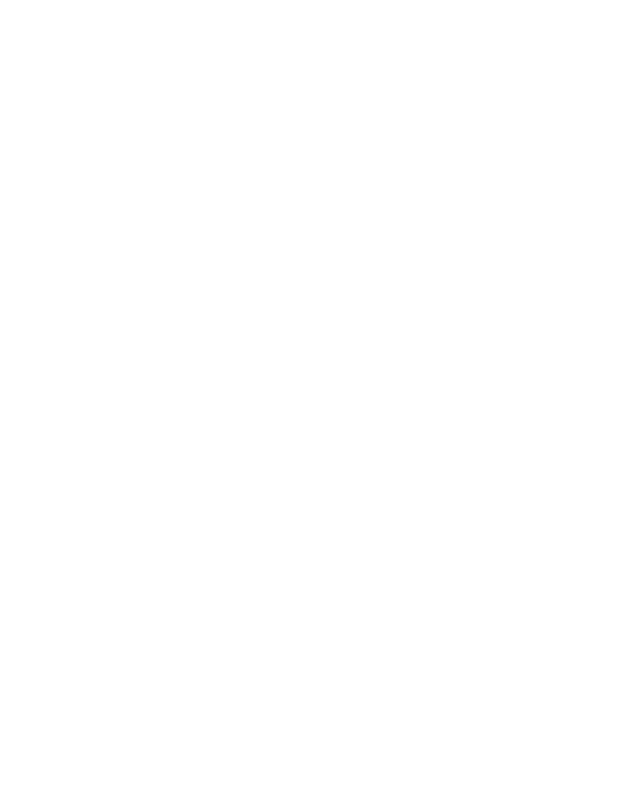
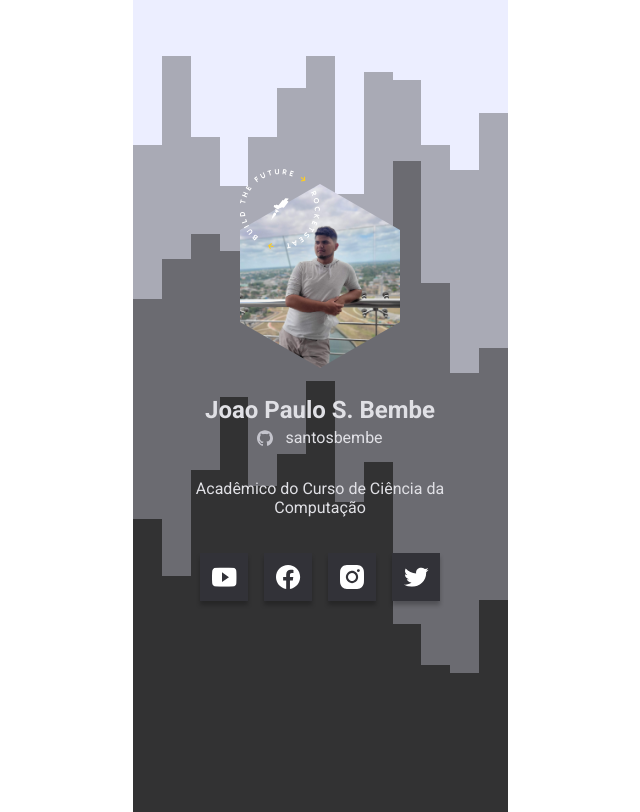
Before and after one commit to jpsantosbembe/Programa--o-web, a plain HTML site: page index.html in a window 1280 px wide. Shown: the whole page, without its empty margins (320-960 px from the left). Drawn offline with Linux system fonts and the light colour scheme.

Commit message:
Final da segunda aula NLW

```diff
--- a/index.html
+++ b/index.html
@@ -1,12 +1,57 @@
 <!DOCTYPE html>
-<html lang="en">
-<head>
-    <meta charset="UTF-8">
-    <meta http-equiv="X-UA-Compatible" content="IE=edge">
-    <meta name="viewport" content="width=device-width, initial-scale=1.0">
-    <title>Document</title>
-</head>
-<body>
+<html lang="pr-BR">
+  <head>
+    <title>@santosbembe</title>
+    <link rel="stylesheet" href="style.css" />
+    <link rel="preconnect" href="https://fonts.googleapis.com" />
+    <link rel="preconnect" href="https://fonts.gstatic.com" crossorigin />
+    <link
+      href="https://fonts.googleapis.com/css2?family=Roboto:wght@400;700&display=swap"
+      rel="stylesheet"
+    />
+  </head>
 
-</body>
+  <body>
+    <main>
+      <div class="container">
+        <div class="avatar">
+          <span>
+            <img src="images/logo.svg" alt="Selo UFOPA" />
+          </span>
+          <img src="images/jp.jpg" alt="Foto Pessoal" />
+        </div>
+
+        <h1>Joao Paulo S. Bembe</h1>
+
+        <a href="https://instagram.com/santosbembe">
+          <img src="images/github.svg" alt="Icone gitHub" /> santosbembe</a
+        >
+
+        <p>Acadêmico do Curso de Ciência da Computação</p>
+
+        <ul>
+          <li>
+            <a href="https://youtube.com" target="_blank">
+              <img src="images/youTube.svg" alt="Icone YouTube" />
+            </a>
+          </li>
+          <li>
+            <a href="https://facebook.com" target="_blank">
+              <img src="images/facebook.svg" alt="Icone facebook" />
+            </a>
+          </li>
+          <li>
+            <a href="https://instagram.com" target="_blank">
+              <img src="images/instagram.svg" alt="Icone instagram" />
+            </a>
+          </li>
+          <li>
+            <a href="https://twitter.com">
+              <img src="images/twitter.svg" alt="Icone Twitter" />
+            </a>
+          </li>
+        </ul>
+      </div>
+    </main>
+  </body>
 </html>
--- /dev/null
+++ b/style.css
@@ -0,0 +1,81 @@
+* {
+  margin: 0;
+}
+
+html, body {
+  --black: hsl(240, 6%, 13%);
+  --grey: hsl(240, 9%, 89%);
+
+  height: 100%;
+  font-family: 'Roboto', sans-serif;
+  -webkit-font-smoothing: antialiased;
+}
+
+body {
+  display: grid;
+  place-items: center;
+
+}
+
+main {
+  background: url(images/backgroung.svg);
+  width: 375px;
+  height: 812px;
+
+}
+
+.container {
+  max-width: 250px;
+  margin-left: auto;
+  margin-right: auto;
+  text-align: center;
+  color: var(--grey);
+}
+
+.avatar {
+  width: 10rem;
+  margin: 11.5rem auto 0 auto;
+  position: relative;
+}
+
+.avatar span {
+  position: absolute;
+  top: -15px;
+  z-index: 1;
+}
+
+.avatar > img {
+  width: 10rem;
+  height: 11.5rem;
+  object-fit: cover;
+  clip-path: polygon(50% 0, 100% 25%, 100% 75%, 50% 100%, 0 75%, 0 25%);
+}
+
+h1 {
+  font-size: 1.5rem;
+  margin-top: 1.5rem;
+}
+
+a {
+  color: var(--grey);
+  text-decoration: none;
+  margin-top: 0.25rem;
+  display: flex;
+  gap: 0.75rem;
+  justify-content: center;
+  align-items: center;
+}
+
+p {
+  margin-top: 2rem;
+}
+
+ul {
+  margin-top: 2rem;
+  list-style: none;
+  padding: 0;
+  display: flex;
+  gap: 0.5rem;
+  justify-content: center;
+
+}
```
Also changed, not shown: images/back.svg (added), images/backgroung.svg (added), images/facebook.svg (added), images/github.svg (added), images/instagram.svg (added), images/jp.jpg (added), images/logo.svg (added), images/twitter.svg (added), images/youTube.svg (added).
